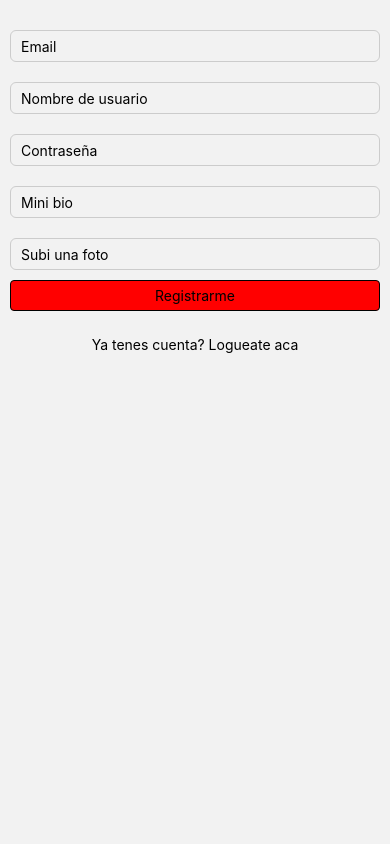
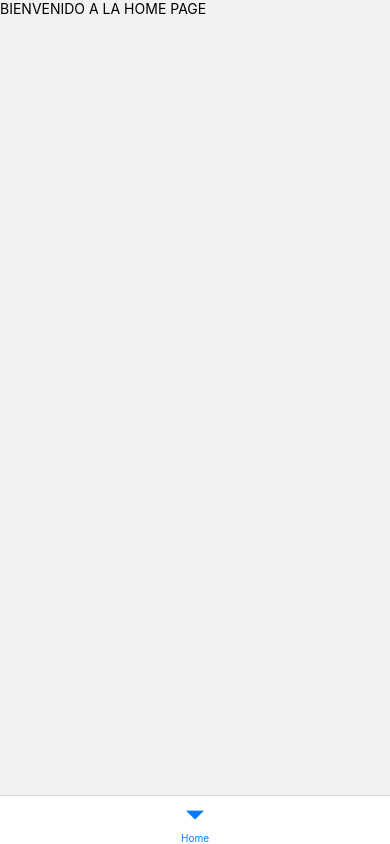
Before and after one commit to iskinner21/ProyectoFinalProg3, a React Native app in the folder MyApp/: screen /Menu in a window 390 px wide. Built offline with nearby package versions, Linux system fonts and the light colour scheme; no server answers.

Commit message:
Comenzando Home y Menu de navegacion

```diff
--- a/MyApp/App.js
+++ b/MyApp/App.js
@@ -3,6 +3,8 @@ import { NavigationContainer } from '@react-navigation/native';
 import { createNativeStackNavigator } from '@react-navigation/native-stack';
 import Register from './src/screens/Register';
 import Login from './src/screens/Login';
+import Menu from './src/components/Menu/Menu';
+import Home from './src/screens/Home';
 
 
 
@@ -10,10 +12,11 @@ const Stack = createNativeStackNavigator();
 
 function App() {
   return (
-    <NavigationContainer>
+    <NavigationContainer style={styles.container}>
       <Stack.Navigator>
         <Stack.Screen name='Register' component={Register} options= {{ headerShown : false}}/>
         <Stack.Screen name= 'Login' component={Login} options= {{ headerShown : false}}/>
+        <Stack.Screen name='Menu' component={Menu} options={ { headerShown: false } }/>
       </Stack.Navigator>
     </NavigationContainer>
   );
--- a/MyApp/package.json
+++ b/MyApp/package.json
@@ -10,9 +10,11 @@
   },
   "dependencies": {
     "@expo/webpack-config": "^19.0.0",
+    "@react-navigation/bottom-tabs": "^6.5.11",
     "@react-navigation/native": "^6.1.9",
     "@react-navigation/native-stack": "^6.9.17",
     "expo": "~49.0.15",
+    "expo-camera": "~13.4.4",
     "expo-cli": "^6.3.10",
     "expo-status-bar": "~1.6.0",
     "firebase": "^8.10.1",
--- /dev/null
+++ b/MyApp/src/components/Menu/Menu.js
@@ -0,0 +1,16 @@
+import { createBottomTabNavigator } from '@react-navigation/bottom-tabs'
+import Home from '../../screens/Home';
+
+const Tab = createBottomTabNavigator();
+
+function Menu (){
+
+    return(
+        <Tab.Navigator>
+            <Tab.Screen name='Home' component={Home}  options={ { headerShown: false }}/>
+        </Tab.Navigator>
+    )
+}
+
+
+export default Menu;
--- a/MyApp/src/screens/Home.js
+++ b/MyApp/src/screens/Home.js
@@ -0,0 +1,23 @@
+import React, { Component } from 'react'
+import { Text, View, StyleSheet, TouchableOpacity, FlatList } from 'react-native';
+import { db } from '../firebase/config';
+
+class Home extends Component{
+    constructor(props) {
+        super(props)
+        this.state = {
+            posts: []
+        }
+    }
+    render(){return(
+        <Text>BIENVENIDO A LA HOME PAGE</Text>
+    )}
+
+
+
+}
+
+
+
+
+export default Home
--- a/MyApp/src/screens/Login.js
+++ b/MyApp/src/screens/Login.js
@@ -60,6 +60,7 @@ render(){
                 })
             }
             value= {this.state.password}
+            secureTextEntry={true}
             />
 
 
@@ -74,7 +75,7 @@ render(){
 </TouchableOpacity>
 
 }
-        <Text style={styles.registerbutton} onPress={()=> this.props.navigation.navigate("Register")}>No tenes cuenta? Registrate aca</Text>
+        <Text style={styles.registerbutton} onPress={()=> this.props.navigation.navigate("Register")}>¿No tenes cuenta? Registrate aca</Text>
         </View>
 
 
@@ -118,7 +119,7 @@ const styles = StyleSheet.create({
         borderRadius:4,
         borderWidth:1,
         borderStyle: 'solid',
-        borderColor: '#28a745'
+        borderColor: 'black'
     },
     botonfunciona:{
         backgroundColor:'green',
--- a/MyApp/src/screens/Register.js
+++ b/MyApp/src/screens/Register.js
@@ -1,8 +1,7 @@
 import React, {Component} from "react";
 import {auth, db} from "../firebase/config"
 import {View, Text, StyleSheet, TextInput, TouchableOpacity, Image} from "react-native"
-
-//Despues vamos a tener que integrar la camara, pero ncomo no está todavia, no lo ponemos//
+import { Camera } from 'expo-camera'
 
 //Lo primero que hacemos es crear el componente con estado
 
@@ -20,6 +19,15 @@ class Register extends Component {
             foto: "",
             errors: "", //Este es para decirle el error por el cual el usuario no se ppudo registrar//
         }
+    }
+
+componentDidMount(){
+        auth.onAuthStateChanged(
+        usuario => {
+            if (usuario){
+                this.props.navigation.navigate("Home")
+            }
+        })
     }
 
     //Funcionalidad para poder registrarme y que se guarde en el firebase
@@ -87,9 +95,10 @@ render(){
                 })
             }
             value= {this.state.password}
+            secureTextEntry={true}
             />
             <TextInput  style={styles.input}
-            placeholder = "Mini bio"
+            placeholder = "Tu descripcion en pocas palabras"
             keyboardType="default"
             onChangeText = {
                 text =>this.setState({
@@ -116,11 +125,11 @@ render(){
     </TouchableOpacity>
     :
     <TouchableOpacity onPress={()=> this.register(this.state.email, this.state.password, this.state.usuario, this.state.bio, this.state.foto)}>
-    <Text style={styles.botonfunciona}>Registrarme</Text>
+    <Text style={styles.botonfunciona}>Goooooool!</Text>
 </TouchableOpacity>
 
 }
-        <Text style={styles.loginbutton} onPress={()=> this.props.navigation.navigate("Login")}>Ya tenes cuenta? Logueate aca</Text>
+        <Text style={styles.loginbutton} onPress={()=> this.props.navigation.navigate("Login")}>¿Ya tenes cuenta? Logueate aca</Text>
         </View>
 
 
```
Also changed, not shown: MyApp/src/components/my-camera/my-camera.js (added), 1 other file (tests, documents, lock files or other folders).
